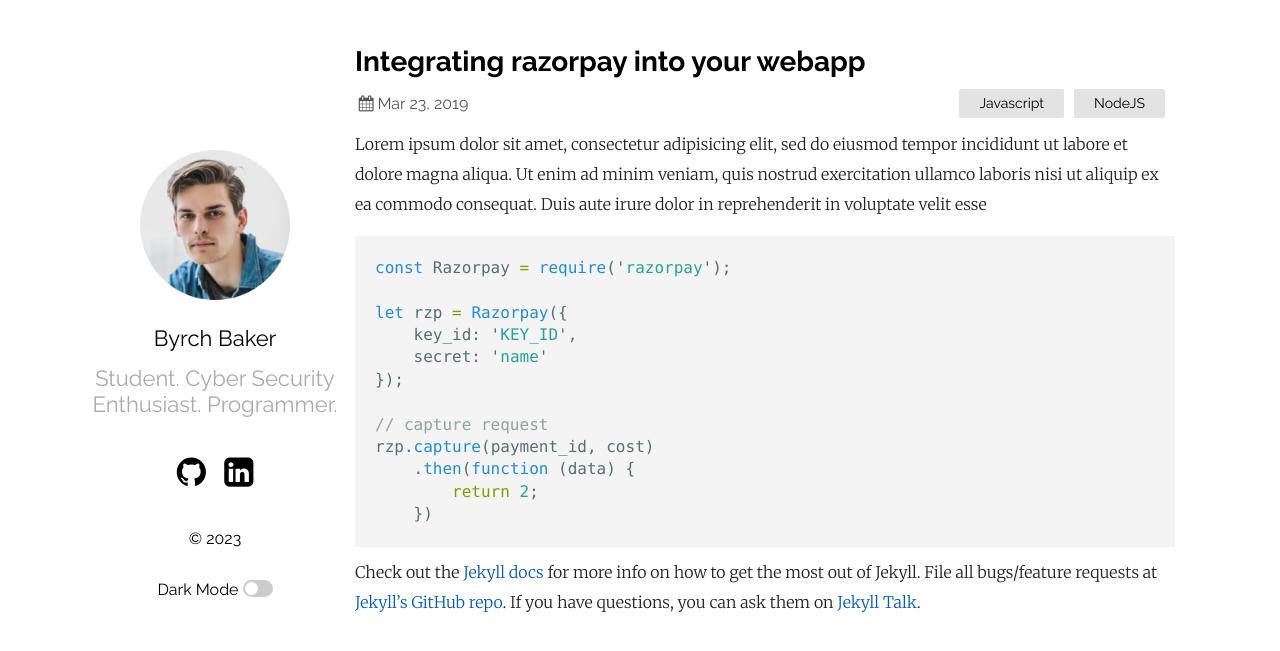
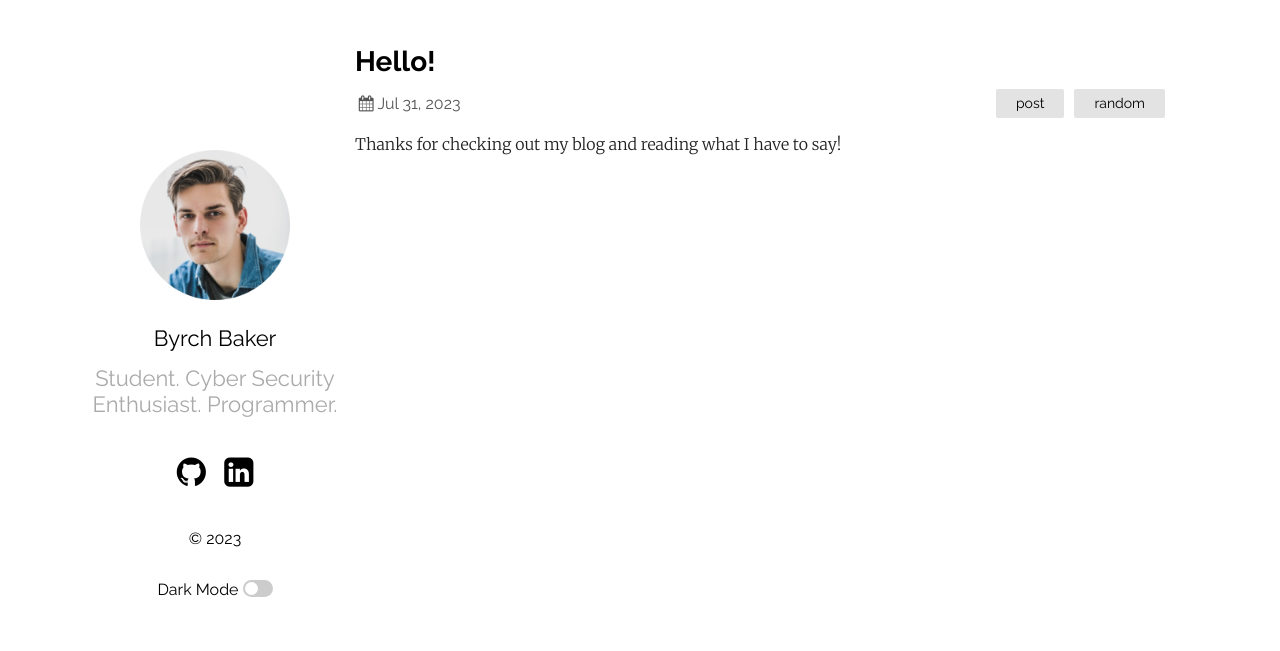
Before and after one commit to byrchbaker/blog, a Jekyll site: the page built from _posts/2019-03-23-welcome-to-jekyll.markdown, in a window 1280 px wide. Shown: the top 651 px of the page. Built offline with Jekyll 4.4.1, drawn with Linux system fonts in a browser that asks for light colours.

Commit message:
Update 2019-03-23-welcome-to-jekyll.markdown

````diff
--- a/_posts/2019-03-23-welcome-to-jekyll.markdown
+++ b/_posts/2019-03-23-welcome-to-jekyll.markdown
@@ -1,28 +1,7 @@
 ---
 layout: post
-title:  "Integrating razorpay into your webapp"
-date:   2019-03-23 21:03:36 +0530
-categories: Javascript NodeJS
+title:  "Hello!"
+date:   2023-07-31 21:03:36 +0530
+categories: post random
 ---
-Lorem ipsum dolor sit amet, consectetur adipisicing elit, sed do eiusmod tempor incididunt ut labore et dolore magna aliqua. Ut enim ad minim veniam, quis nostrud exercitation ullamco laboris nisi ut aliquip ex ea commodo consequat. Duis aute irure dolor in reprehenderit in voluptate velit esse
-
-```javascript
-const Razorpay = require('razorpay');
-
-let rzp = Razorpay({
-	key_id: 'KEY_ID',
-	secret: 'name'
-});
-
-// capture request
-rzp.capture(payment_id, cost)
-	.then(function (data) {
-		return 2;
-	})
-```
-
-Check out the [Jekyll docs][jekyll-docs] for more info on how to get the most out of Jekyll. File all bugs/feature requests at [Jekyll’s GitHub repo][jekyll-gh]. If you have questions, you can ask them on [Jekyll Talk][jekyll-talk].
-
-[jekyll-docs]: https://jekyllrb.com/docs/home
-[jekyll-gh]:   https://github.com/jekyll/jekyll
-[jekyll-talk]: https://talk.jekyllrb.com/
+Thanks for checking out my blog and reading what I have to say!
````
